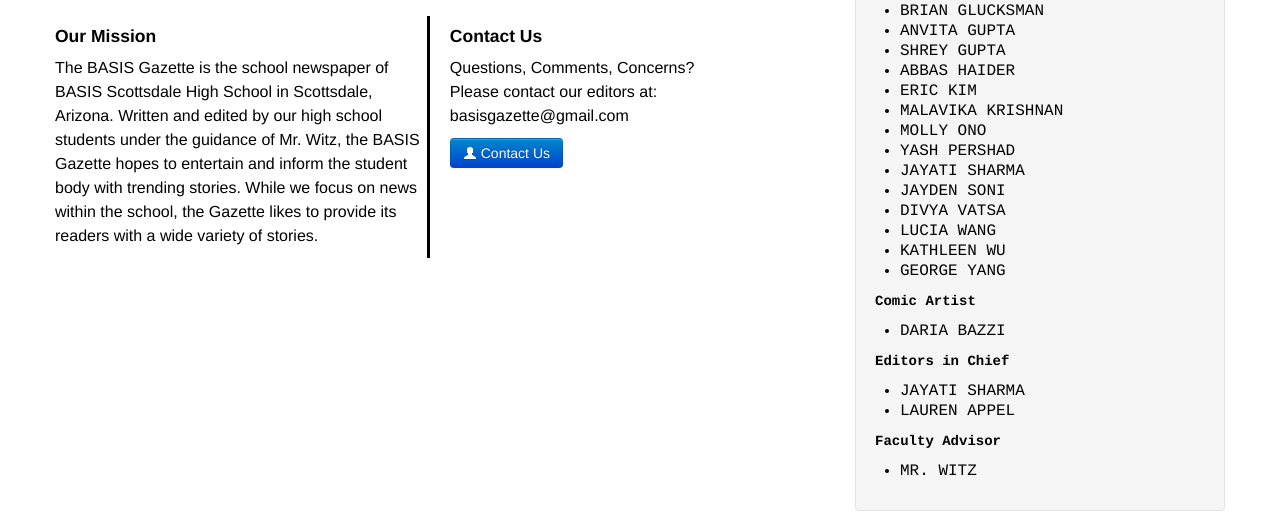
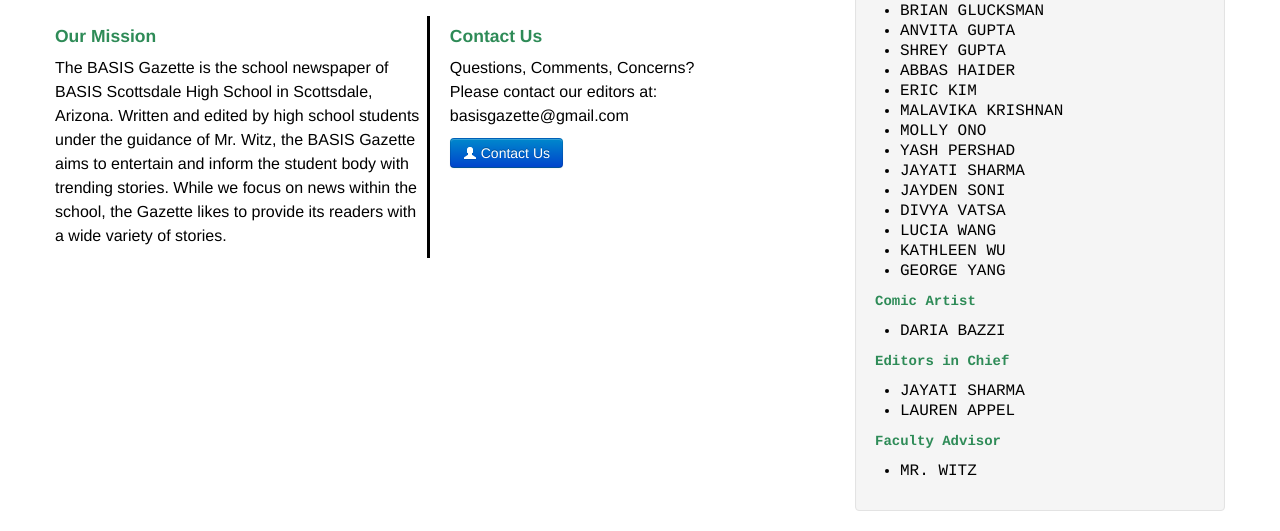
Before and after one commit to Awake99/Awake99.github.io, a Jekyll site: the page built from index.html, in a window 1280 px wide, cut to the strip 569-1100 px from the top of the page. Built offline with Jekyll 4.4.1, drawn with Linux system fonts in a browser that asks for light colours; nearby versions of some CDN libraries.

Commit message:
indexupdate

```diff
--- a/index.html
+++ b/index.html
@@ -272,11 +272,11 @@
    </div>
    <div class="row-fluid" style="margin-top: 20px;">
         <div class="span6" style="border-right:solid;">
-            <h4>Our Mission</h4>
-            <p>The BASIS Gazette is the school newspaper of BASIS Scottsdale High School in Scottsdale, Arizona. Written and edited by our high school students under the guidance of Mr. Witz, the BASIS Gazette hopes to entertain and inform the student body with trending stories. While we focus on news within the school, the Gazette likes to provide its readers with a wide variety of stories.</p>
+            <h4 style="color:#2E8B57;">Our Mission</h4>
+            <p>The BASIS Gazette is the school newspaper of BASIS Scottsdale High School in Scottsdale, Arizona. Written and edited by high school students under the guidance of Mr. Witz, the BASIS Gazette aims to entertain and inform the student body with trending stories. While we focus on news within the school, the Gazette likes to provide its readers with a wide variety of stories.</p>
         </div>
         <div class="span6">
-            <h4>Contact Us</h4>
+            <h4 style="color:#2E8B57;">Contact Us</h4>
             <p>Questions, Comments, Concerns?<br> Please contact our editors at:<br>basisgazette@gmail.com</p>
             <a href="Letters to the Editor" class="btn btn-primary"><i class="icon-user icon-white"></i> Contact Us</a>
         </div>
@@ -285,8 +285,8 @@
     <!-- Jssor Slider End -->
     <div class="span4 well">
     <div style="font-family:courier;">
-    	<h3>BASIS Gazette Staff</h3>
-        <h5>Journalists</h5>
+    	<h3 style="color:#2E8B57;">BASIS Gazette Staff</h3>
+        <h5 style="color:#2E8B57;">Journalists</h5>
     	<ul>
     		<li>LAUREN APPEL</li>
     		<li>MICHAEL APPEL</li>
@@ -312,16 +312,16 @@
     		<li>KATHLEEN WU</li>
     		<li>GEORGE YANG</li>
     	</ul>
-    	<h5>Comic Artist</h5>
+    	<h5 style="color:#2E8B57;">Comic Artist</h5>
     	<ul>
     		<li>DARIA BAZZI</li>
     	</ul>
-    	<h5>Editors in Chief</h5>
+    	<h5 style="color:#2E8B57;">Editors in Chief</h5>
     	<ul>
     		<li>JAYATI SHARMA</li>
     		<li>LAUREN APPEL</li>
     	</ul>
-    	<h5>Faculty Advisor</h5>
+    	<h5 style="color:#2E8B57;">Faculty Advisor</h5>
     	<ul>
     		<li>MR. WITZ</li>
     	</ul>
```
